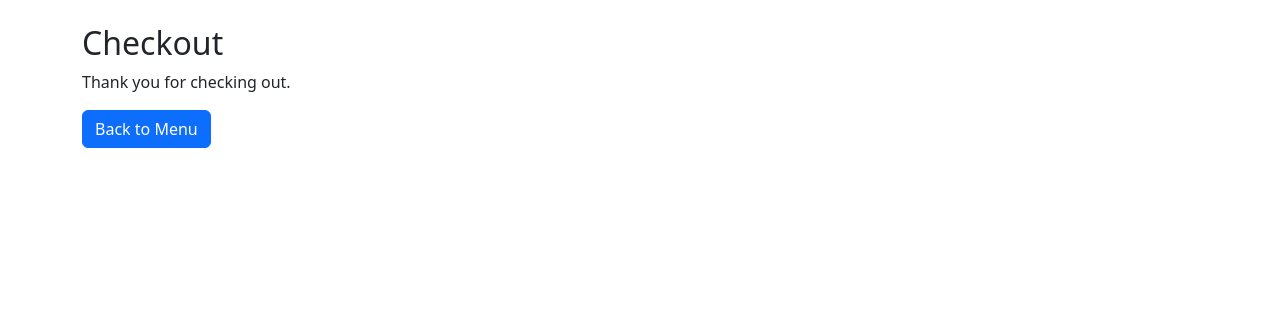
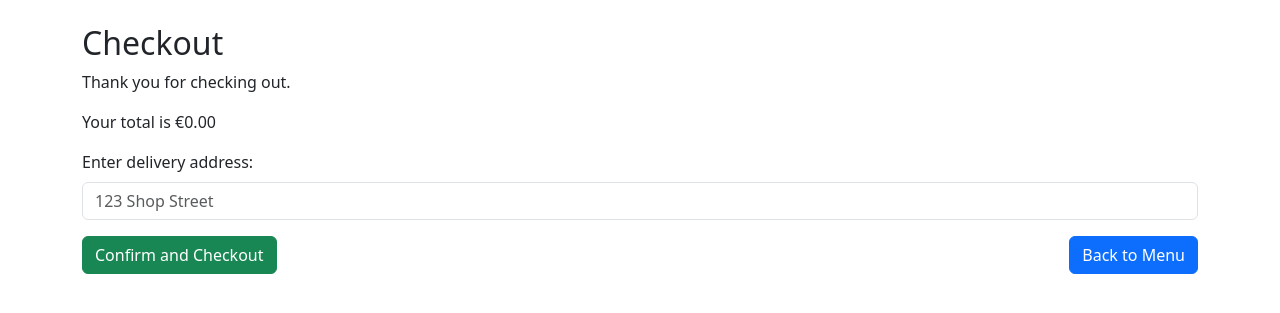
Before and after one commit to CiaranMccarthy1/Gui_Project, a Python web app: template templates/checkout.html in a window 1280 px wide. Shown: the part 56-369 px from the top of the page. Run offline with Jinja, Linux system fonts and the light colour scheme; the template is opened without the code that fills it, so the values that code supplies are empty.

Commit message:
Finished small changes

```diff
--- a/Baskets/Ciaran.txt
+++ /dev/null
@@ -1,2 +0,0 @@
-{"id": 2, "name": "Pizza \ud83c\udf55", "price": 8.99}
-{"id": 5, "name": "Hot-dog \ud83c\udf2d", "price": 5.99}
--- /dev/null
+++ b/static/JavaScript/checkout.js
@@ -0,0 +1,24 @@
+document.addEventListener("DOMContentLoaded", () => {
+    // Retrieve basketTotal from localStorage or default to 0.00
+    const basketTotal = localStorage.getItem("basketTotal") || "0.00";
+
+    // Update the basket total display
+    document.getElementById("basket-total").textContent = `€${basketTotal}`;
+
+    const checkoutForm = document.getElementById("checkout-form");
+    checkoutForm.addEventListener("submit", (Event) => {
+        Event.preventDefault();
+
+        const address = document.getElementById("address").value;
+
+        const confirmation = confirm(`Your total is €${basketTotal}.\nDeliver to: ${address}`);
+        if (confirmation) {
+            localStorage.removeItem("basket");
+            localStorage.removeItem("basketTotal");
+
+            alert("Thank you for your order. Your order will be delivered soon")
+            window.location.href = "/";
+        }
+
+    })
+});
--- a/static/JavaScript/index.js
+++ b/static/JavaScript/index.js
@@ -1,3 +1,4 @@
+// Keeps track of how many items are in basket and stores it in local storage
 document.querySelectorAll('form[action="/order"]').forEach(form => {
     form.addEventListener("submit", () => {
         let count = parseInt(localStorage.getItem("basketCount"));
--- a/templates/basket.html
+++ b/templates/basket.html
@@ -29,7 +29,7 @@
     </ul>
     <div class="d-flex justify-content-center column-gap-3">
         <a href="/checkout" class="btn btn-success">Checkout</a>
-        <a href="/" class="btn btn-secondary">Back to Menu</a>
+        <a href="/" class="btn btn-primary">Back to Menu</a>
     </div>
   </div>
 
--- a/templates/checkout.html
+++ b/templates/checkout.html
@@ -11,7 +11,21 @@
   <div class="container mt-4">
     <h2>Checkout</h2>
     <p>Thank you for checking out.</p>
-    <a href="/" class="btn btn-primary">Back to Menu</a>
+    <p>Your total is <span id="basket-total">€0.00</span></p>
+
+    <!-- Address form -->
+    <form id="checkout-form">
+      <div class="mb-3">
+        <label for="address" class="form-label">Enter delivery address:</label>
+        <input type="text" id="address" class="form-control" placeholder="123 Shop Street" required>
+      </div>
+      <div class="d-flex justify-content-between">
+        <button type="submit" class="btn btn-success">Confirm and Checkout</button>
+        <a href="/" class="btn btn-primary">Back to Menu</a>
+      </div>
+    </form>
   </div>
+
+  <script src="/static/JavaScript/checkout.js" defer></script>
 </body>
 </html>
--- a/templates/header.html
+++ b/templates/header.html
@@ -1,10 +1,12 @@
+
+<!--Basic nav bar that is called at the top of each page-->
 <nav class="navbar navbar-expand-lg navbar-light bg-light mb-4">
   <div class="container">
     <a class="navbar-brand" href="/">🍴 FoodApp</a>
     <div class="navbar-nav">
       <a class="nav-link" href="/">Menu</a>
       <a class="nav-link" href="/basket">Basket <span id="basket-count" class="badge bg-primary"></span></a>
-      {% if username %}
+      {% if username %} <!-- Only displays if user is logged in-->
         <form action = "/logout" method="get" class="d-inline-block">
           <button class="btn btn-danger btn-sm ms-2">Logout</button>
         </form>
--- a/templates/index.html
+++ b/templates/index.html
@@ -6,11 +6,13 @@
     <link href="https://cdn.jsdelivr.net/npm/bootstrap@5.3.0/dist/css/bootstrap.min.css" rel="stylesheet">
 </head>
 <body>
+    <!--Calls the header file-->
   {% include 'header.html' %}
 
   <div class="container mt-4">
     <h1 class="text-center mb-4">Menu</h1>
     <div class="row">
+        <!--Loops through each item in food menu and displays them-->
         {% for item in menu %}
         <div class="col-md-4">
             <div class="card mb-4 shadow-sm">
@@ -18,6 +20,7 @@
                     <h5 class="card-title">{{ item.name }}</h5>
                     <p class="card-text">Price: ${{ item.price }}</p>
                     {% if username %}
+                    <!--Form that allows user to add food to basket-->
                     <form action="/order" method="post">
                         <input type="hidden" name="food_id" value="{{ item.id }}">
                         <button type="submit" class="btn btn-primary">Add to Basket</button>
--- a/templates/logout.html
+++ b/templates/logout.html
@@ -12,6 +12,7 @@
 
 </body>
 <script>
+    // Clears the local storage when logged out
     localStorage.removeItem("basketCount")
 </script>
 </html>
```
Also changed, not shown: static/JavaScript/basket.js (+9 -1 lines).
